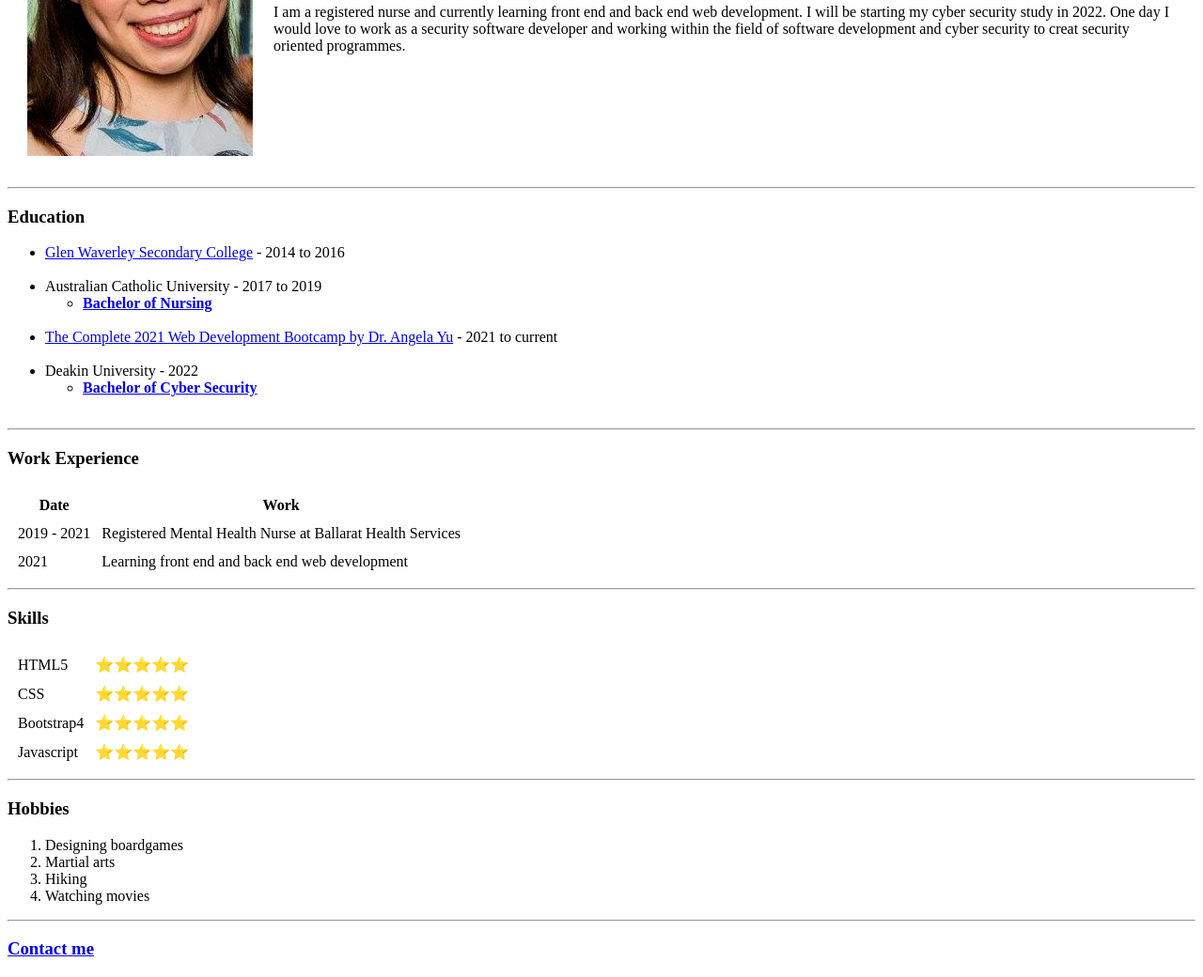
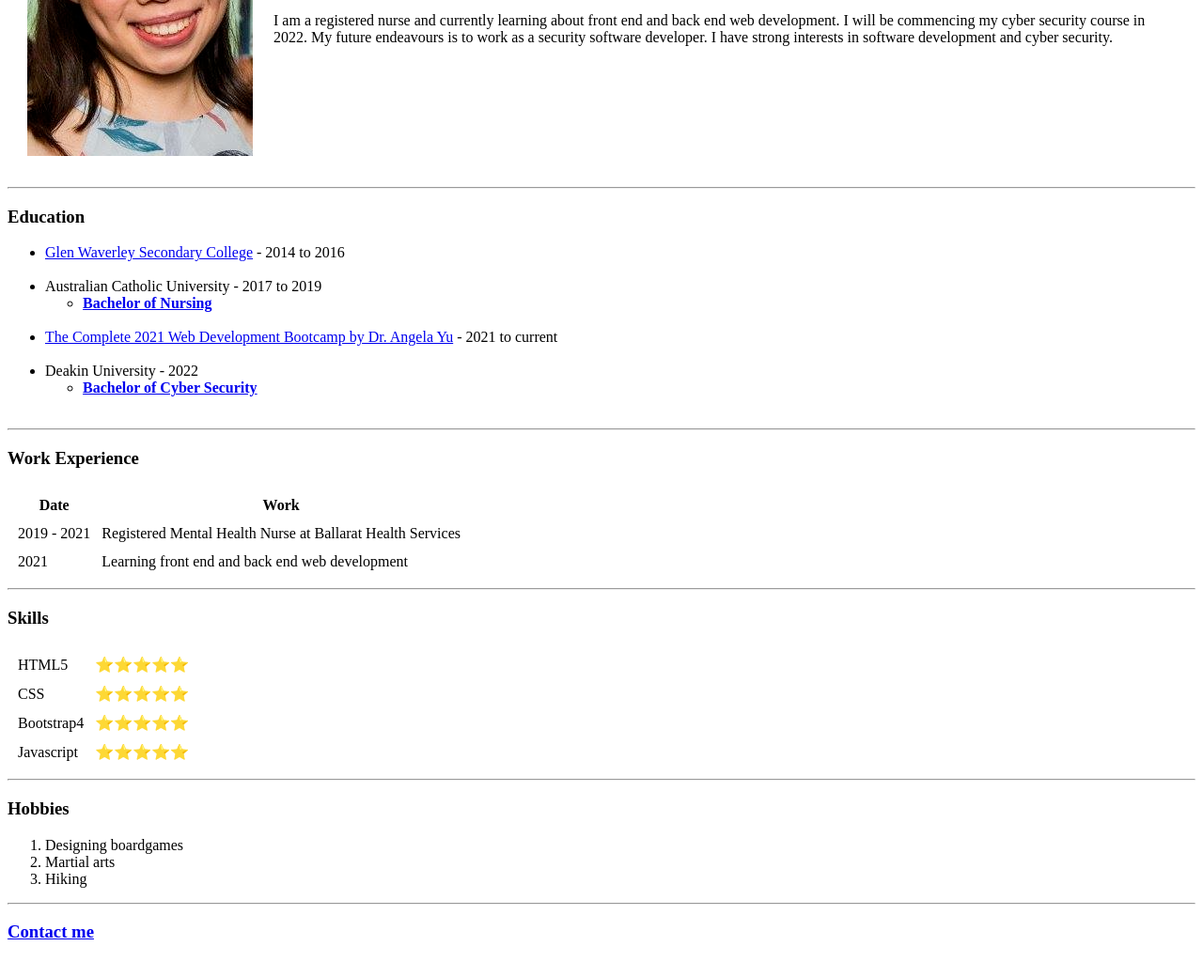
Before and after one commit to Manchiumaloney/cv, a plain HTML site: page index.html in a window 1280 px wide. Shown: the part 234-1274 px from the top of the page at 94% size. Drawn offline with Linux system fonts and the light colour scheme.

Commit message:
add initial cv

```diff
--- a/index.html
+++ b/index.html
@@ -13,7 +13,7 @@
       <td>
         <h1>Manqiu Qi</h1>
         <p><em>Passionate about <strong>programming</strong> and <strong><a href="https://www.cisco.com/c/en_au/products/security/what-is-cybersecurity.html">cyber security</a></strong></em></p>
-        <p>I am a registered nurse and currently learning front end and back end web development. I will be starting my cyber security study in 2022. One day I would love to work as a security software developer and working within the field of software development and cyber security to creat security oriented programmes.
+        <p>I am a registered nurse and currently learning about front end and back end web development. I will be commencing my cyber security course in 2022. My future endeavours is to work as a security software developer. I have strong interests in software development and cyber security.
       </td>
     </tr>
   </table>
@@ -80,7 +80,6 @@
     <li>Designing boardgames</li>
     <li>Martial arts</li>
     <li>Hiking</li>
-    <li>Watching movies</li>
   </ol>
   <hr>
   <h3><a href="Contact me.html">Contact me</a></h3>
```
